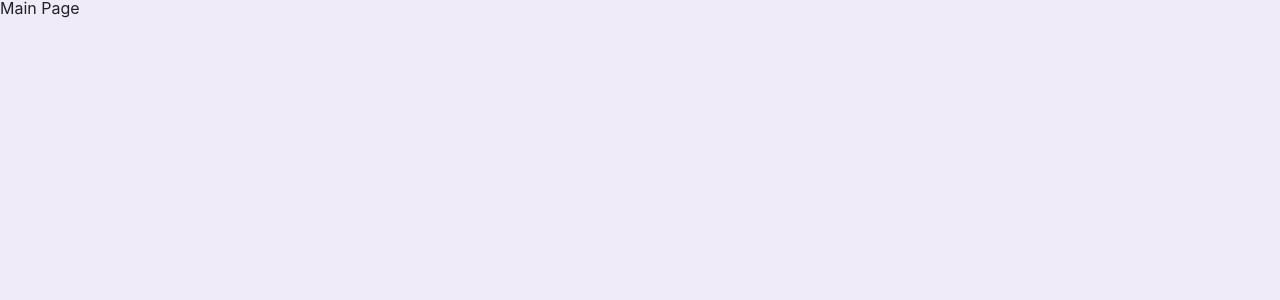
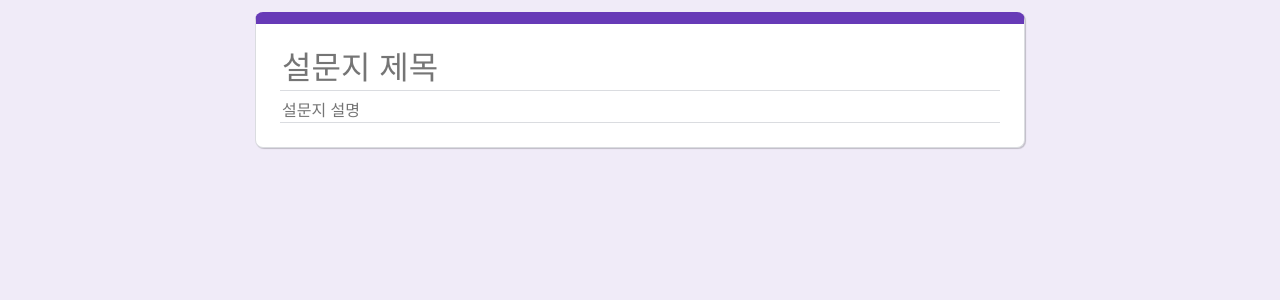
Before and after one commit to shyunju7/google-form-clone, a React (Create React App) app: page / in a window 1280 px wide. Shown: the top 300 px of the page. Built offline with nearby package versions, Linux system fonts and the light colour scheme.

Commit message:
💄 style : Set Main page layout

```diff
--- a/src/pages/Main/index.tsx
+++ b/src/pages/Main/index.tsx
@@ -1,7 +1,12 @@
 import * as React from "react";
-
+import * as S from "./style";
+import TitleContainer from "../../components/TitleContainer";
 const Main = () => {
-  return <div>Main Page</div>;
+  return (
+    <S.MainContainer>
+      <TitleContainer />
+    </S.MainContainer>
+  );
 };
 
 export default Main;
--- /dev/null
+++ b/src/pages/Main/style.ts
@@ -0,0 +1,13 @@
+import { styled } from "styled-components";
+
+export const MainContainer = styled.div`
+  width: 100%;
+  max-width: 48.125rem;
+  display: flex;
+  flex-direction: column;
+  align-items: center;
+  justify-content: center;
+  padding-top: 0.75rem;
+  margin: 0 auto;
+  background-color: transparent;
+`;
```
